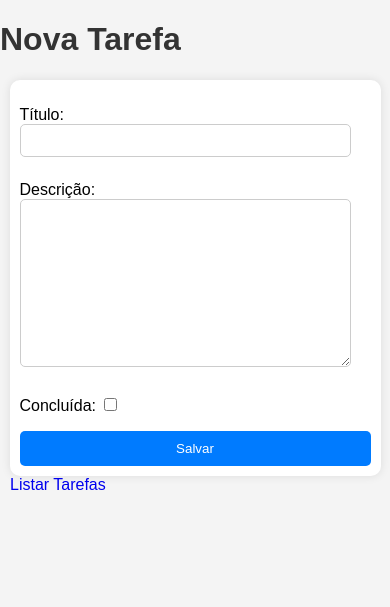
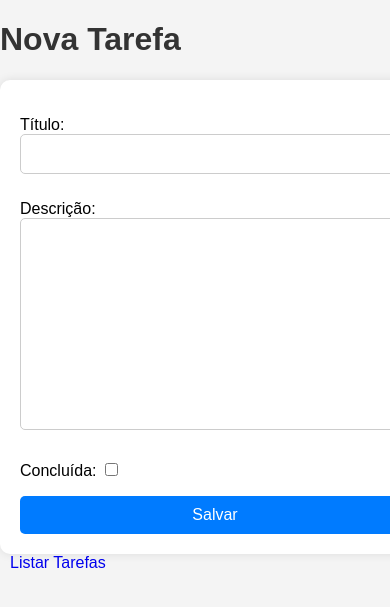
Before and after one commit to alvesmagnocavalcante/taskcrud, a Django app: page /nova/ in a window 390 px wide; the page is wider, and only the part inside the window is pictured. Shown: the top 607 px of that part. Run offline with Django 4.2, Linux system fonts and the light colour scheme.

Commit message:
first commit

```diff
--- a/crud/static/style.css
+++ b/crud/static/style.css
@@ -11,7 +11,7 @@ h1 {
 }
 
 form {
-    max-width: 90%; /* Reduzindo a largura máxima do formulário */
+    width: 90%; /* Reduzindo a largura do formulário */
     margin: 0 auto;
     background-color: #fff;
     padding: 20px;
@@ -21,12 +21,13 @@ form {
 
 input[type="text"],
 textarea {
-    width: calc(100% - 20px); /* Ajustando a largura do campo de entrada */
+    width: 100%; /* Utilizando a largura total dos campos de entrada */
     padding: 10px;
     margin-bottom: 10px;
     border: 1px solid #ccc;
     border-radius: 5px;
     box-sizing: border-box;
+    font-size: 16px; /* Aumentando o tamanho da fonte */
 }
 
 button {
@@ -37,6 +38,7 @@ button {
     border: none;
     border-radius: 5px;
     cursor: pointer;
+    font-size: 16px; /* Aumentando o tamanho da fonte */
 }
 
 button:hover {
@@ -64,14 +66,6 @@ a {
 /* Media query para ajustes específicos em dispositivos móveis */
 @media screen and (max-width: 600px) {
     form {
-        padding: 10px; /* Reduzindo o preenchimento do formulário */
-    }
-    input[type="text"],
-    textarea {
-        padding: 8px; /* Reduzindo o preenchimento dos campos de entrada */
-        margin-bottom: 8px;
-    }
-    button {
-        padding: 10px; /* Mantendo o preenchimento do botão */
+        width: 100%; /* Utilizando a largura total da tela */
     }
 }
```
